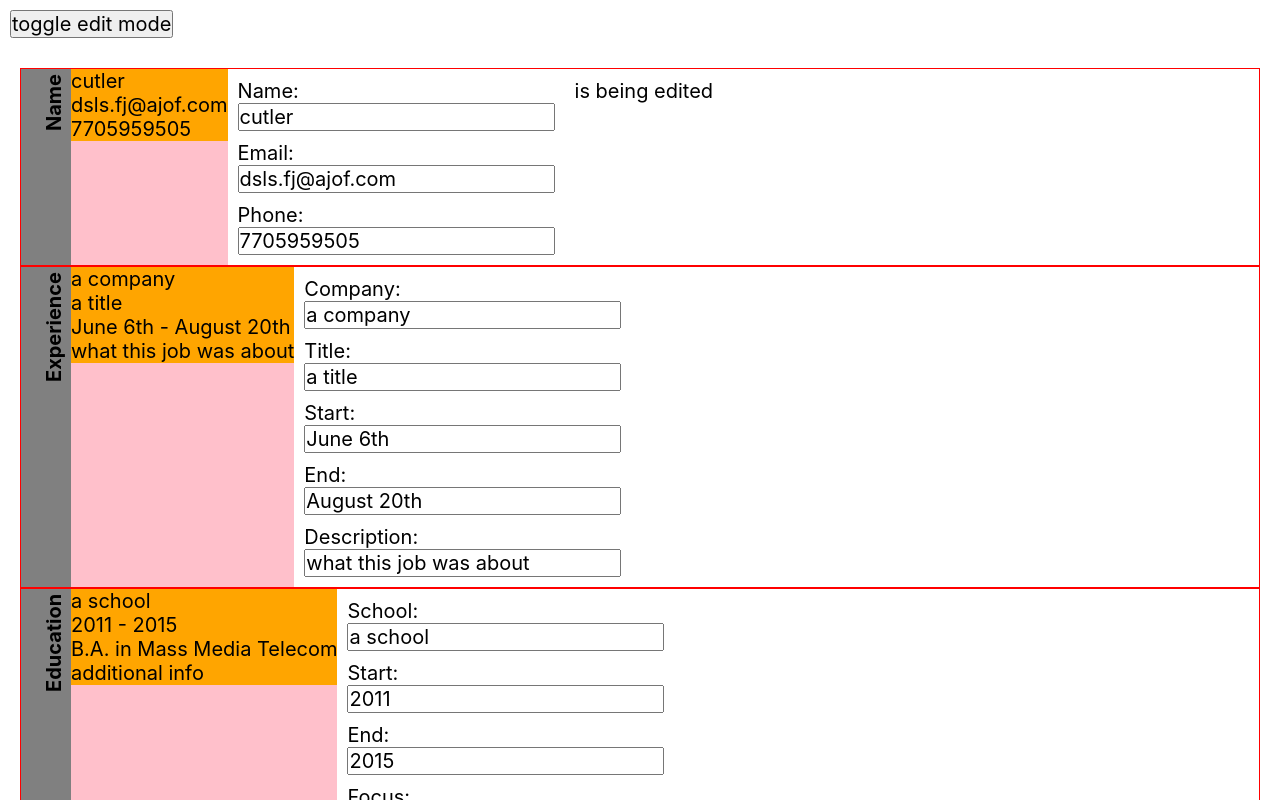
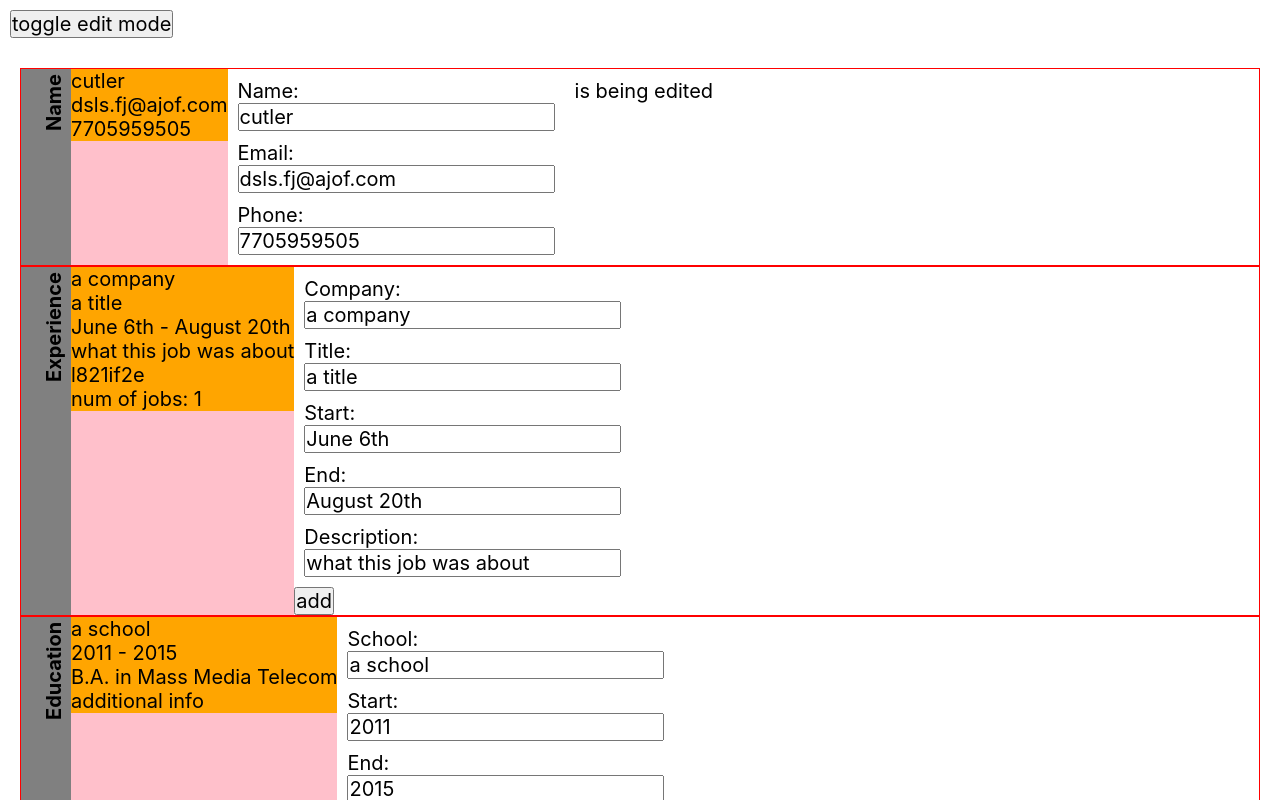
Before and after one commit to CutlerSheridan/cv-builder, a React (Create React App) app: page / in a window 1280 px wide. Shown: the top 800 px of the page. Built offline with nearby package versions, Linux system fonts and the light colour scheme.

Commit message:
0.2.6 Add "add" button to Experience

```diff
--- a/package.json
+++ b/package.json
@@ -1,6 +1,6 @@
 {
   "name": "cv-builder",
-  "version": "0.2.5",
+  "version": "0.2.6",
   "private": true,
   "dependencies": {
     "@testing-library/jest-dom": "^5.16.5",
--- a/src/App.js
+++ b/src/App.js
@@ -18,7 +18,7 @@ class App extends Component {
       },
       experience: {
         job: {
-          id: uniqid(),
+          id: '',
           company: '',
           title: '',
           start: '',
@@ -61,6 +61,7 @@ class App extends Component {
     };
     this.toggleEditing = this.toggleEditing.bind(this);
     this.handleChange = this.handleChange.bind(this);
+    this.addJobOrProgram = this.addJobOrProgram.bind(this);
   }
   handleChange = (e, section, prop) => {
     const newObj = { ...this.state[section] };
@@ -86,6 +87,19 @@ class App extends Component {
       // change things
     }
   };
+  addJobOrProgram = (section) => {
+    const newObj = { ...this.state[section] };
+    const jobOrProgram = section === 'experience' ? 'job' : 'program';
+
+    newObj[jobOrProgram].id = uniqid();
+    newObj[`${jobOrProgram}s`] = newObj[`${jobOrProgram}s`].concat(
+      newObj[jobOrProgram]
+    );
+    console.log(newObj[`${jobOrProgram}s`]);
+    this.setState({
+      [section]: newObj,
+    });
+  };
   toggleEditing() {
     this.setState((state) => ({
       editing: !state.editing,
@@ -107,6 +121,7 @@ class App extends Component {
             info={this.state.experience}
             editing={this.state.editing}
             onchange={this.handleChange}
+            handleAddClick={this.addJobOrProgram}
           ></Experience>
           <Education
             info={this.state.education}
--- /dev/null
+++ b/src/components/Add.js
@@ -0,0 +1,17 @@
+import { Component } from 'react';
+
+class Add extends Component {
+  render() {
+    return (
+      <button
+        type="button"
+        className="addButton"
+        onClick={() => this.props.handleAddClick(this.props.section)}
+      >
+        <div>add</div>
+      </button>
+    );
+  }
+}
+
+export default Add;
--- a/src/components/Experience.js
+++ b/src/components/Experience.js
@@ -1,10 +1,11 @@
 import { Component } from 'react';
 import Sidebar from './Sidebar';
 import AllItems from './AllItems';
+import Add from './Add';
 
 class Experience extends Component {
   render() {
-    const { editing, info, onchange } = this.props;
+    const { editing, info } = this.props;
     return (
       <section className="section-container">
         <Sidebar text="Experience"></Sidebar>
@@ -17,6 +18,8 @@ class Experience extends Component {
                 {j.start} - {j.end}
               </div>
               <div className="item-container">{j.description}</div>
+              <div className="item-container">{j.id}</div>
+              <div className="item-container">{`num of jobs: ${info.jobs.length}`}</div>
             </div>
           ))}
         </div>
@@ -26,7 +29,7 @@ class Experience extends Component {
               <div className="job-edit" key={`job_${j.id}`}>
                 <AllItems
                   obj={j}
-                  onchange={onchange}
+                  onchange={this.props.onchange}
                   section="experience"
                   inputProps={[
                     'company',
@@ -39,6 +42,10 @@ class Experience extends Component {
               </div>
             );
           })}
+          <Add
+            section="experience"
+            handleAddClick={this.props.handleAddClick}
+          ></Add>
         </form>
       </section>
     );
```
Also changed, not shown: src/components/Remove.js (added), 1 other file (tests, documents, lock files or other folders).
